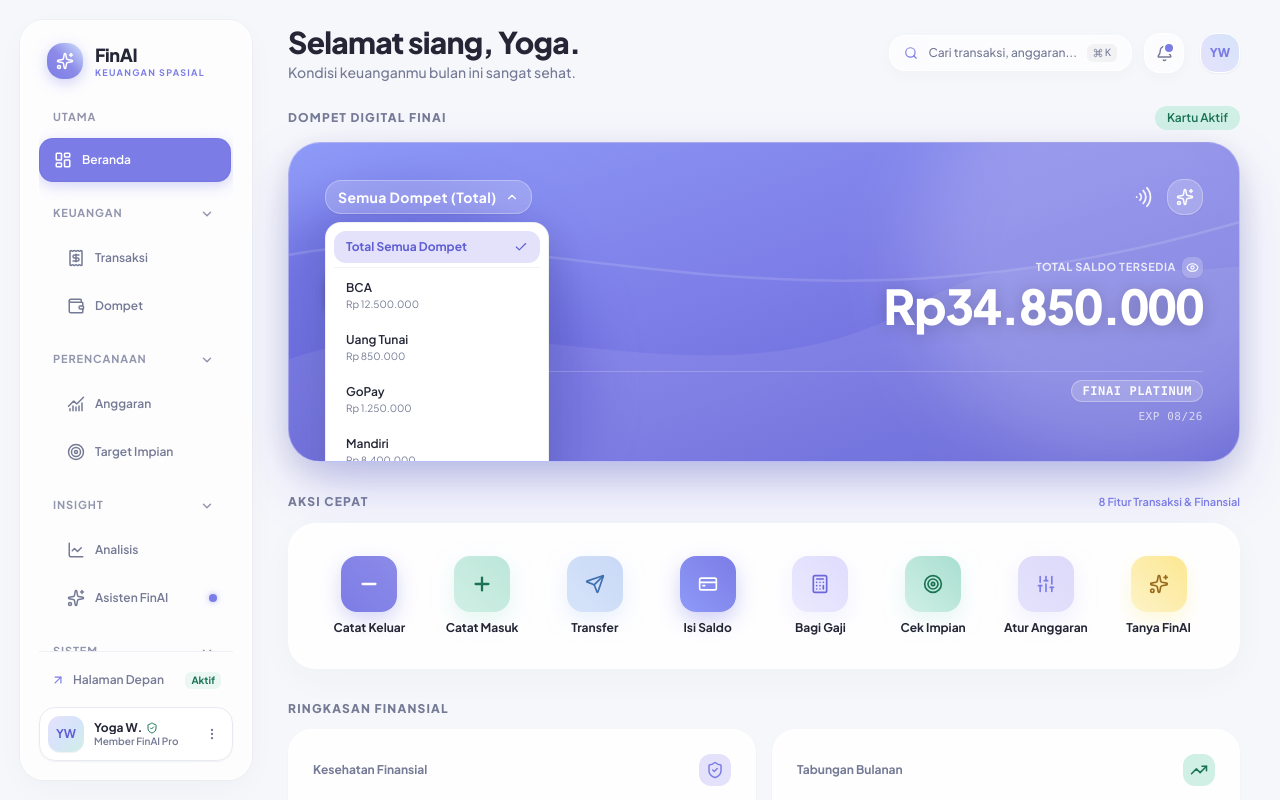
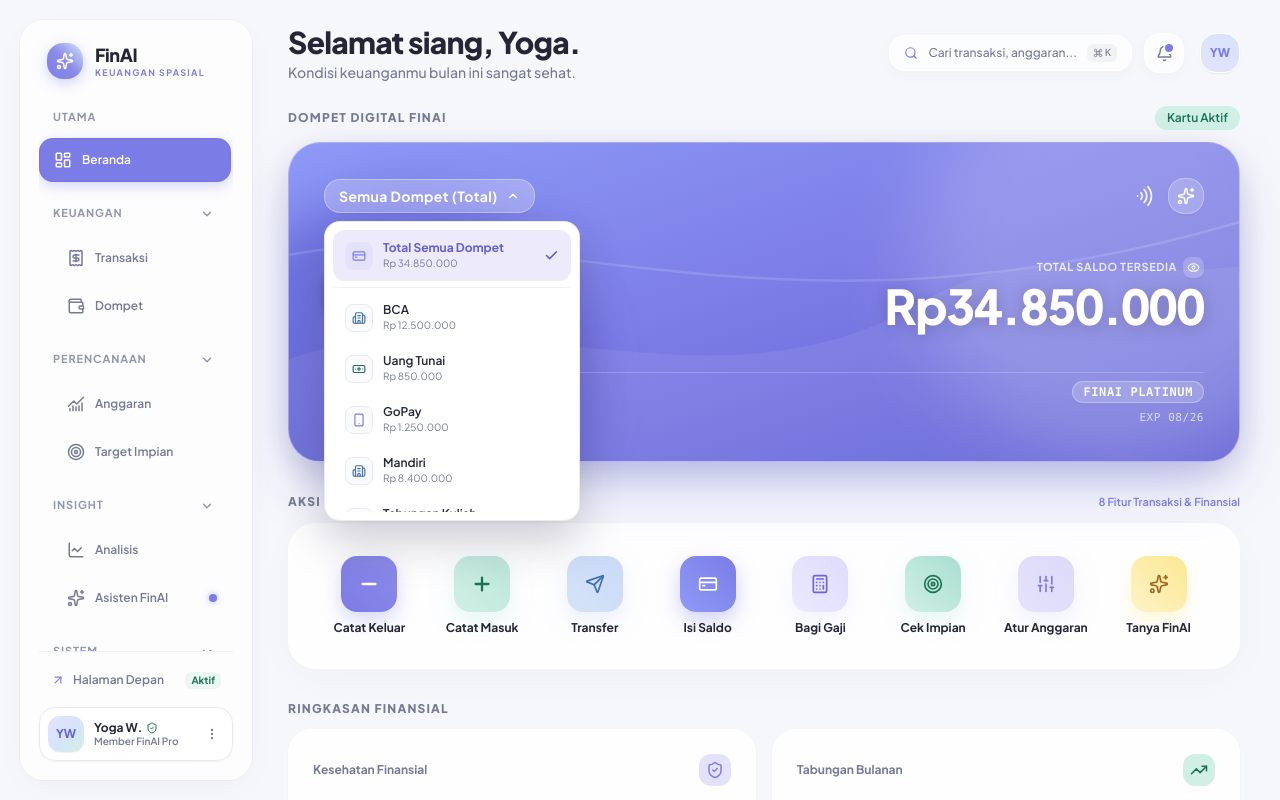
Before and after one commit to Yogawoy/FINAI, a Next.js app: page /app in a window 1280 px wide. Both pictures are taken after a click on the button "Semua Dompet (Total)". Shown: the top 800 px of the page. Built offline with nearby package versions, Linux system fonts and the light colour scheme.

Commit message:
fix(wallet): resolve dropdown clipping issue by separating background layer and adding click-outside

```diff
--- a/src/app/app/page.tsx
+++ b/src/app/app/page.tsx
@@ -283,7 +283,7 @@ export default function DashboardPage() {
       {/* ========================================================================= */}
       {/* 1. KARTU DOMPET DIGITAL FULL-WIDTH (TANPA KONTEN DI SAMPINGNYA)           */}
       {/* ========================================================================= */}
-      <section className="space-y-3 w-full">
+      <section className="space-y-3 w-full relative z-20">
         <div className="flex items-center justify-between">
           <span className="text-xs font-extrabold uppercase tracking-widest text-[#757A95]">
             Dompet Digital FinAI
--- a/src/components/wallet/WalletCard.tsx
+++ b/src/components/wallet/WalletCard.tsx
@@ -1,7 +1,20 @@
 'use client';
 
-import React, { useState } from 'react';
-import { Sparkles, Wifi, Eye, EyeOff, ChevronDown, Check } from 'lucide-react';
+import React, { useState, useRef, useEffect } from 'react';
+import { motion, AnimatePresence } from 'framer-motion';
+import {
+  Sparkles,
+  Wifi,
+  Eye,
+  EyeOff,
+  ChevronDown,
+  Check,
+  Building2,
+  Banknote,
+  Smartphone,
+  CreditCard,
+  PiggyBank,
+} from 'lucide-react';
 import AnimatedCounter from '@/components/ui/AnimatedCounter';
 import { MOCK_WALLETS, formatIDR } from '@/data/mockData';
 import { Wallet } from '@/types';
@@ -14,6 +27,22 @@ interface WalletCardProps {
   className?: string;
 }
 
+const getWalletIcon = (type: string) => {
+  switch (type?.toLowerCase()) {
+    case 'bank':
+      return <Building2 size={14} className="text-[#3E6FB0]" />;
+    case 'cash':
+      return <Banknote size={14} className="text-[#1B7354]" />;
+    case 'ewallet':
+      return <Smartphone size={14} className="text-[#7C7CE6]" />;
+    case 'savings':
+    case 'investment':
+      return <PiggyBank size={14} className="text-[#6867D4]" />;
+    default:
+      return <CreditCard size={14} className="text-[#757A95]" />;
+  }
+};
+
 export default function WalletCard({
   balance = 34850000,
   cardNumber = '••••  ••••  ••••  4821',
@@ -24,6 +53,7 @@ export default function WalletCard({
   const [isBalanceHidden, setIsBalanceHidden] = useState(false);
   const [selectedWalletId, setSelectedWalletId] = useState<string>('all');
   const [isDropdownOpen, setIsDropdownOpen] = useState(false);
+  const dropdownRef = useRef<HTMLDivElement>(null);
 
   // Compute active wallet or total
   const selectedWallet: Wallet | undefined = MOCK_WALLETS.find((w) => w.id === selectedWalletId);
@@ -33,12 +63,36 @@ export default function WalletCard({
     ? selectedWallet.accountIdentifier || cardNumber
     : cardNumber;
 
+  // Handle click outside and Escape key to close dropdown
+  useEffect(() => {
+    const handleClickOutside = (e: MouseEvent) => {
+      if (dropdownRef.current && !dropdownRef.current.contains(e.target as Node)) {
+        setIsDropdownOpen(false);
+      }
+    };
+
+    const handleKeyDown = (e: KeyboardEvent) => {
+      if (e.key === 'Escape') setIsDropdownOpen(false);
+    };
+
+    if (isDropdownOpen) {
+      document.addEventListener('mousedown', handleClickOutside);
+      document.addEventListener('keydown', handleKeyDown);
+    }
+    return () => {
+      document.removeEventListener('mousedown', handleClickOutside);
+      document.removeEventListener('keydown', handleKeyDown);
+    };
+  }, [isDropdownOpen]);
+
   return (
     <div
-      className={`relative w-full min-h-[280px] sm:min-h-[300px] md:min-h-[320px] rounded-[28px] sm:rounded-[32px] p-7 sm:p-9 flex flex-col justify-between overflow-hidden bg-gradient-to-br from-[#8E9AF7] via-[#7C7CE6] to-[#5F5ED4] text-white shadow-[0_25px_60px_-12px_rgba(124,124,230,0.48),0_10px_30px_rgba(36,38,54,0.12)] border border-white/40 select-none ${className}`}
+      className={`relative w-full min-h-[280px] sm:min-h-[300px] md:min-h-[320px] rounded-[28px] sm:rounded-[32px] p-7 sm:p-9 flex flex-col justify-between select-none ${className}`}
     >
-      {/* Abstract Smooth Wave Layers (Overlay inside card) */}
-      <div className="absolute inset-0 pointer-events-none z-0 overflow-hidden">
+      {/* ===================================================================== */}
+      {/* 0. INNER CLIPPED LAYER FOR BACKGROUND & WAVES (PREVENTS POPUP CLIPPING) */}
+      {/* ===================================================================== */}
+      <div className="absolute inset-0 rounded-[28px] sm:rounded-[32px] bg-gradient-to-br from-[#8E9AF7] via-[#7C7CE6] to-[#5F5ED4] shadow-[0_25px_60px_-12px_rgba(124,124,230,0.48),0_10px_30px_rgba(36,38,54,0.12)] border border-white/40 overflow-hidden pointer-events-none z-0">
         <div className="absolute -top-24 -right-24 w-[420px] h-[420px] rounded-full bg-white/20 blur-2xl" />
         <div className="absolute -bottom-28 -left-20 w-96 h-96 rounded-full bg-[#4E4DC7]/40 blur-xl" />
         <svg
@@ -60,43 +114,73 @@ export default function WalletCard({
       </div>
 
       {/* ===================================================================== */}
-      {/* CARD TOP ROW: BRAND & WALLET SELECTOR DROPDOWN                        */}
+      {/* 1. CARD TOP ROW: BRAND & WALLET SELECTOR DROPDOWN (OVERFLOW VISIBLE) */}
       {/* ===================================================================== */}
-      <div className="flex items-center justify-between relative z-20">
-        <div className="relative">
+      <div className="flex items-center justify-between relative z-30">
+        {/* Dropdown Container */}
+        <div ref={dropdownRef} className="relative">
           <button
             type="button"
-            onClick={() => setIsDropdownOpen(!isDropdownOpen)}
-            className="flex items-center gap-2 px-3 py-1.5 rounded-2xl bg-white/20 hover:bg-white/30 backdrop-blur-md border border-white/30 text-white transition-all cursor-pointer shadow-xs"
+            onClick={() => setIsDropdownOpen((prev) => !prev)}
+            aria-expanded={isDropdownOpen}
+            aria-haspopup="listbox"
+            className="flex items-center gap-2 px-3.5 py-1.5 rounded-2xl bg-white/25 hover:bg-white/35 active:scale-98 backdrop-blur-md border border-white/35 text-white transition-all cursor-pointer shadow-xs"
           >
             <span className="text-xs sm:text-sm font-bold tracking-wide">
               {currentAccountLabel}
             </span>
-            <ChevronDown size={14} className={`transition-transform ${isDropdownOpen ? 'rotate-180' : ''}`} />
+            <ChevronDown
+              size={14}
+              className={`transition-transform duration-200 ${isDropdownOpen ? 'rotate-180' : ''}`}
+            />
           </button>
 
-          {/* Dropdown Menu */}
+          {/* Unclipped High Z-Index Floating Popover */}
+          <AnimatePresence>
             {isDropdownOpen && (
-            <div className="absolute left-0 top-full mt-2 w-56 p-2 rounded-2xl bg-white text-[#242636] shadow-[0_15px_35px_rgba(36,38,54,0.15)] border border-black/[0.06] z-50 space-y-1">
+              <motion.div
+                initial={{ opacity: 0, y: -6, scale: 0.96 }}
+                animate={{ opacity: 1, y: 0, scale: 1 }}
+                exit={{ opacity: 0, y: -6, scale: 0.96 }}
+                transition={{ duration: 0.16, ease: 'easeOut' }}
+                className="absolute left-0 top-full mt-2 w-64 p-2 rounded-2xl bg-white text-[#242636] shadow-[0_20px_45px_rgba(36,38,54,0.22)] border border-black/[0.08] z-50 divide-y divide-[#E8EAF2]/60"
+              >
+                {/* Option 1: Total Semua Dompet */}
+                <div className="pb-1.5">
                   <button
                     type="button"
                     onClick={() => {
                       setSelectedWalletId('all');
                       setIsDropdownOpen(false);
                     }}
-                className={`w-full px-3 py-2 rounded-xl text-left text-xs font-bold flex items-center justify-between transition-colors cursor-pointer ${
+                    className={`w-full px-3 py-2.5 rounded-xl text-left text-xs font-bold flex items-center justify-between transition-colors cursor-pointer ${
                       selectedWalletId === 'all'
-                    ? 'bg-[#E4E2FB] text-[#5F5ED4]'
-                    : 'hover:bg-black/[0.03] text-[#242636]'
+                        ? 'bg-[#EDEAFC] text-[#5F5ED4]'
+                        : 'hover:bg-[#FAFBFD] text-[#242636]'
                     }`}
                   >
-                <span>Total Semua Dompet</span>
-                {selectedWalletId === 'all' && <Check size={14} />}
+                    <div className="flex items-center gap-2.5">
+                      <div className="w-7 h-7 rounded-lg bg-[#E4E2FB] text-[#7C7CE6] flex items-center justify-center shrink-0">
+                        <CreditCard size={14} />
+                      </div>
+                      <div>
+                        <span className="block leading-tight">Total Semua Dompet</span>
+                        <span className="text-[10px] text-[#757A95] font-normal leading-tight">
+                          {formatIDR(balance)}
+                        </span>
+                      </div>
+                    </div>
+                    {selectedWalletId === 'all' && (
+                      <Check size={15} strokeWidth={2.5} className="text-[#5F5ED4] shrink-0" />
+                    )}
                   </button>
+                </div>
 
-              <div className="h-px bg-black/[0.05] my-1" />
-
-              {MOCK_WALLETS.map((w) => (
+                {/* Specific Wallets List */}
+                <div className="pt-1.5 space-y-1 max-h-56 overflow-y-auto no-scrollbar">
+                  {MOCK_WALLETS.map((w) => {
+                    const isSelected = selectedWalletId === w.id;
+                    return (
                       <button
                         key={w.id}
                         type="button"
@@ -104,25 +188,36 @@ export default function WalletCard({
                           setSelectedWalletId(w.id);
                           setIsDropdownOpen(false);
                         }}
-                  className={`w-full px-3 py-2 rounded-xl text-left text-xs font-semibold flex items-center justify-between transition-colors cursor-pointer ${
-                    selectedWalletId === w.id
-                      ? 'bg-[#E4E2FB] text-[#5F5ED4] font-bold'
-                      : 'hover:bg-black/[0.03] text-[#242636]'
+                        className={`w-full px-3 py-2 rounded-xl text-left text-xs flex items-center justify-between transition-colors cursor-pointer ${
+                          isSelected
+                            ? 'bg-[#EDEAFC] text-[#5F5ED4] font-bold'
+                            : 'hover:bg-[#FAFBFD] text-[#242636] font-semibold'
                         }`}
                       >
+                        <div className="flex items-center gap-2.5 min-w-0">
+                          <div className="w-7 h-7 rounded-lg bg-[#FAFBFD] border border-[#E8EAF2] flex items-center justify-center shrink-0">
+                            {getWalletIcon(w.type)}
+                          </div>
                           <div className="truncate">
-                    <span className="block">{w.name}</span>
-                    <span className="text-[10px] text-[#757A95] font-normal">
+                            <span className="block leading-tight truncate">{w.name}</span>
+                            <span className="text-[10px] text-[#757A95] font-normal leading-tight">
                               {formatIDR(w.balance)}
                             </span>
                           </div>
-                  {selectedWalletId === w.id && <Check size={14} className="shrink-0" />}
+                        </div>
+                        {isSelected && (
+                          <Check size={15} strokeWidth={2.5} className="text-[#5F5ED4] shrink-0 ml-2" />
+                        )}
                       </button>
-              ))}
+                    );
+                  })}
                 </div>
+              </motion.div>
             )}
+          </AnimatePresence>
         </div>
 
+        {/* Right Wireless & Sparkles Icons */}
         <div className="flex items-center gap-3">
           <Wifi size={22} className="text-white/90 rotate-90" />
           <div className="w-9 h-9 rounded-2xl bg-white/20 backdrop-blur-md flex items-center justify-center text-white border border-white/30 shadow-xs">
@@ -132,7 +227,7 @@ export default function WalletCard({
       </div>
 
       {/* ===================================================================== */}
-      {/* CARD MIDDLE ROW: EMV GOLD CHIP & SALDO TERSEDIA (WITH EYE TOGGLE)     */}
+      {/* 2. CARD MIDDLE ROW: EMV GOLD CHIP & SALDO TERSEDIA (WITH EYE TOGGLE) */}
       {/* ===================================================================== */}
       <div className="flex flex-wrap items-center justify-between gap-4 relative z-10 my-4">
         {/* Large Realistic EMV Chip */}
@@ -174,9 +269,9 @@ export default function WalletCard({
       </div>
 
       {/* ===================================================================== */}
-      {/* CARD BOTTOM ROW: CARD NUMBER, HOLDER & EXPIRY                         */}
+      {/* 3. CARD BOTTOM ROW: CARD NUMBER, HOLDER & EXPIRY                     */}
       {/* ===================================================================== */}
-      <div className="space-y-2 relative z-10 pt-2 border-t border-white/20">
+      <div className="space-y-2 relative z-10 pt-2 border-t border-white/20 text-white">
         <div className="flex items-center justify-between text-xs sm:text-sm font-mono tracking-widest text-white/95 drop-shadow-xs">
           <span>{currentIdentifier}</span>
           <span className="text-[10px] sm:text-xs font-bold uppercase tracking-wider px-2.5 py-0.5 rounded-full bg-white/20 backdrop-blur-md border border-white/30">
```
Lines whose indentation alone changed are shown as unchanged.
